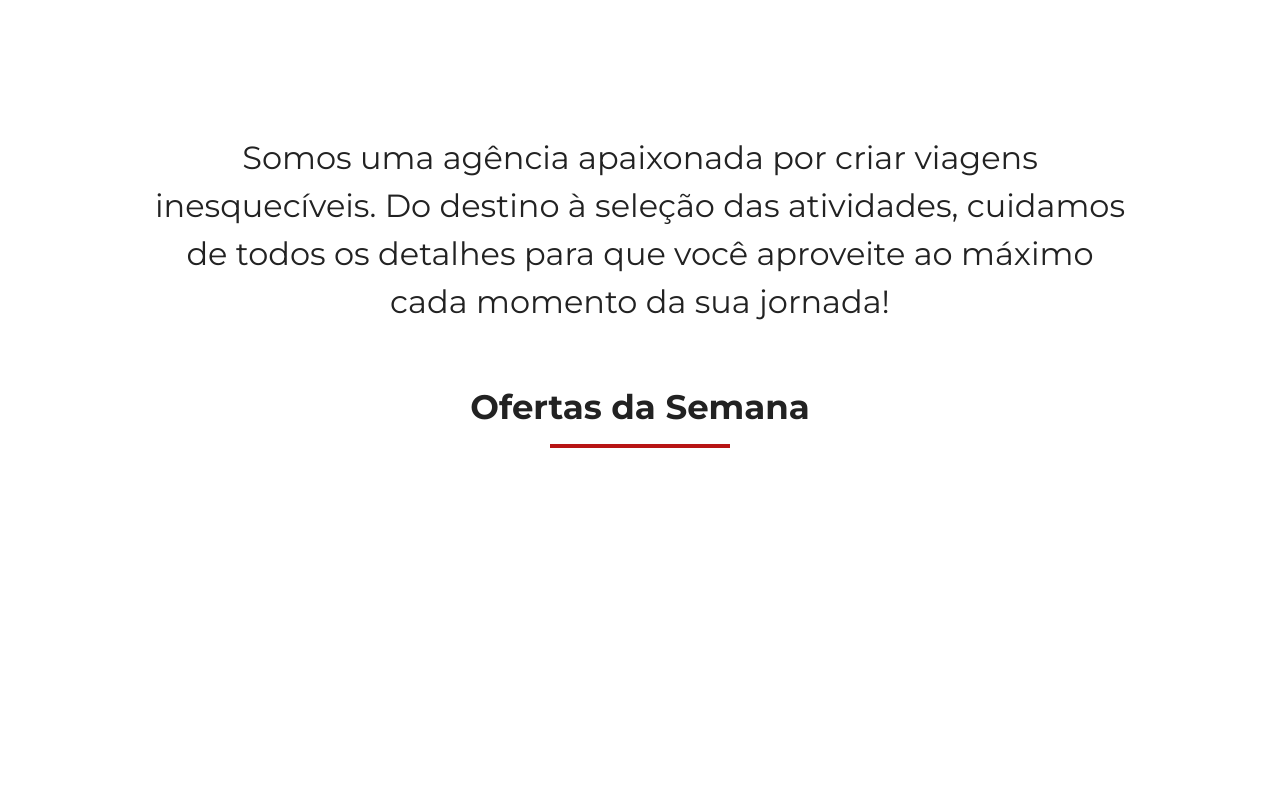
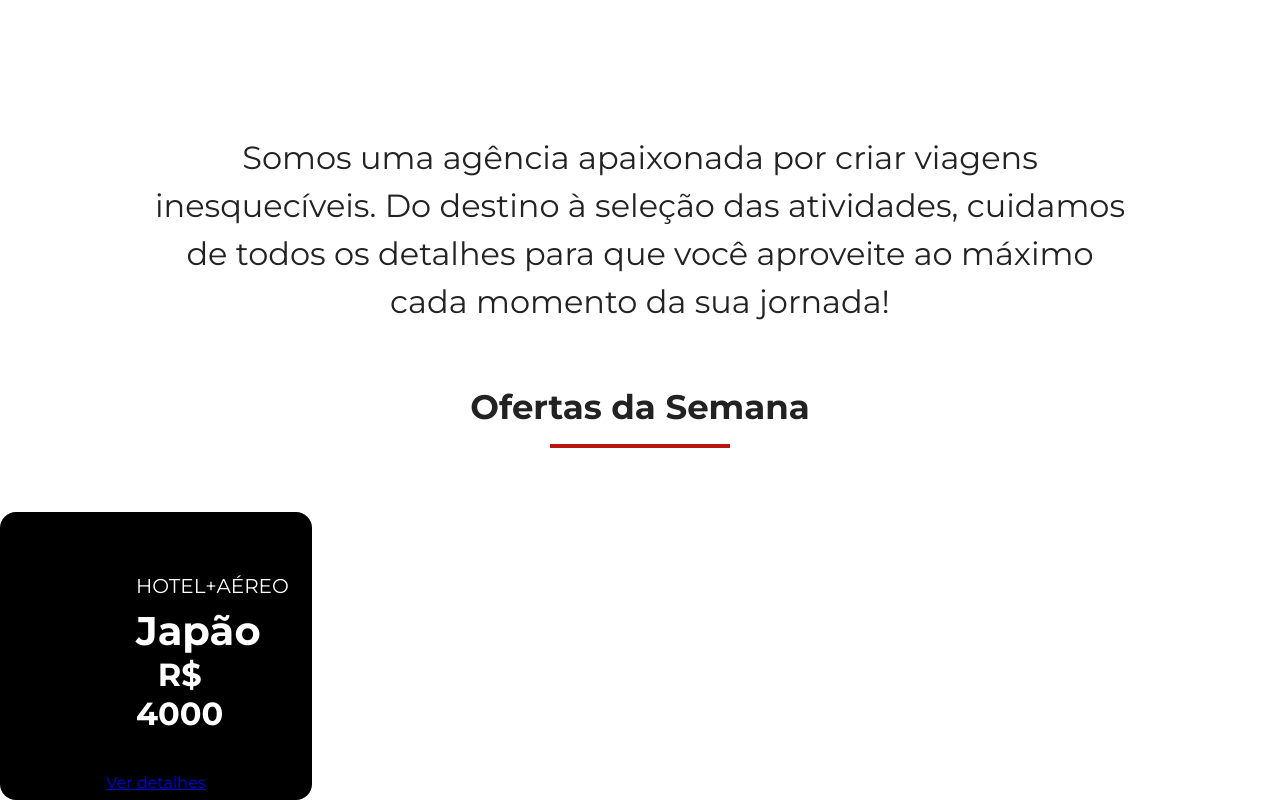
Before and after one commit to Paulina-ACP/jornada-viagens, a plain HTML site: page index.html in a window 1280 px wide. Shown: the part 686-1486 px from the top of the page. Before the commit the page ends 1198 px from the top, so only its background shows below. Drawn offline with Linux system fonts and the light colour scheme.

Commit message:
Cria estrututa do car de ofertas

```diff
--- a/css/offers.css
+++ b/css/offers.css
@@ -0,0 +1,32 @@
+.card {
+    color: var(--text-secondary-color);
+    background-color: black;
+    width: 312px;
+    height: 288px;
+    box-sizing: border-box;
+    padding: 24px 16px;
+    border-radius: 16px;
+    text-align: center;
+}
+.card header{
+    display: block;
+    background-color: transparent;
+    position: static;
+}
+
+.card header p{
+    font-size: 20px;
+    font-weight: var(--text-weigth);
+}
+
+.card header h3{
+    font-size: 40px;
+    font-weight: var(--titles-weigth);
+    margin: 8px 0 0;
+}
+
+.card header span{
+    font-size: 32px;
+    margin-top: 24px 0 0;
+    display: inline-block;
+}
--- a/index.html
+++ b/index.html
@@ -60,6 +60,18 @@
         <h2>Ofertas da Semana</h2>
         <hr />
       </div>
+      <div class="offers-cards">
+        <article class="card">
+          <header>
+            <p>HOTEL+AÉREO</p>
+            <h3>Japão <span>R$ 4000</span> </h3>
+          </header>
+          <section></section>
+          <footer>
+            <a href="#" class="button">Ver detalhes</a>
+          </footer>
+        </article>
+      </div>
     </section>
   </body>
 </html>
```
